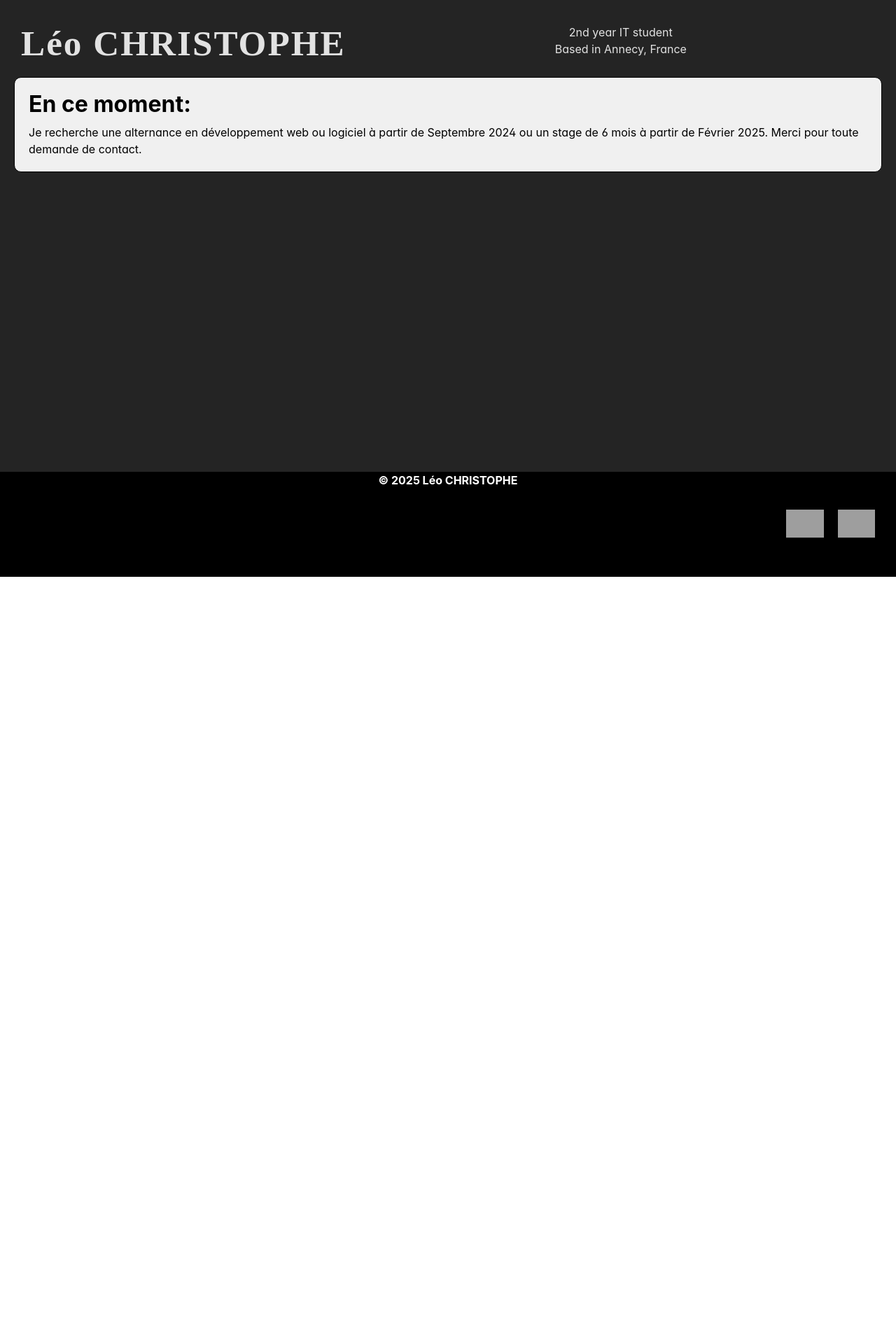
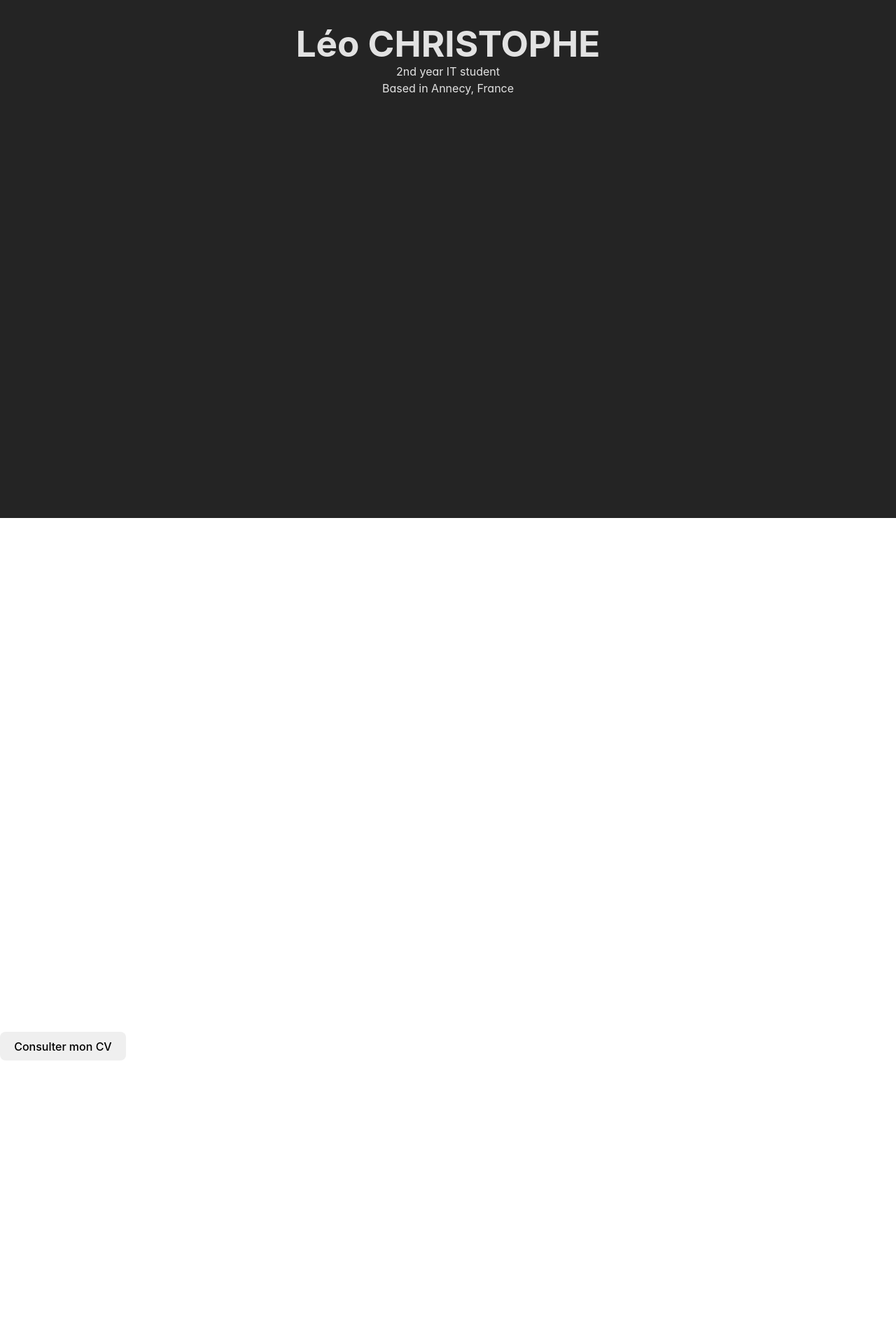
Before and after one commit to leo-christophe/portfolio, a Vue app: page / in a window 1280 px wide. Shown: the part 60-1980 px from the top of the page at 70% size. Before the commit the page ends 884 px from the top, so only its background shows below. Built offline with nearby package versions, Linux system fonts and the light colour scheme; grey boxes are pictures that could not be loaded.

Commit message:
added pages

```diff
--- /dev/null
+++ b/src/components/Home/HomeContact.vue
@@ -0,0 +1,10 @@
+<template>
+
+</template>
+
+<script>
+
+</script>
+
+<style scoped>
+</style>
--- /dev/null
+++ b/src/components/Home/HomeSkills.vue
@@ -0,0 +1,10 @@
+<template>
+
+</template>
+
+<script>
+
+</script>
+
+<style scoped>
+</style>
--- /dev/null
+++ b/src/components/Home/HomeStart.vue
@@ -0,0 +1,16 @@
+<script setup>
+</script>
+
+<template>
+    <div id="welcome">
+        <div id="text">
+            <h1>Léo CHRISTOPHE</h1>
+            <p>2nd year IT student</p>
+            <p>Based in Annecy, France</p>
+        </div>
+    </div>
+</template>
+
+<style scoped>
+
+</style>
--- a/src/views/home.vue
+++ b/src/views/home.vue
@@ -1,6 +1,10 @@
 <script setup>
 import { onMounted, onUnmounted, ref } from 'vue';
-import DocumentViewer from '../components/DocumentViewer.vue'
+import DocumentViewer from '../components/Home/DocumentViewer.vue'
+import HomeContact from '../components/Home/HomeContact.vue'
+import HomeSkills from '../components/Home/HomeSkills.vue'
+import HomeStart from '../components/Home/HomeStart.vue'
+
 import News from '../components/News.vue'
 import {COULEUR_MENU_SELECTIONNE, COULEUR_MENU_BASIC} from '../data/const'
 
@@ -17,24 +21,32 @@ onUnmounted(() => {
 </script>
 
 <template>
-
-    <div id="welcome">
-        <div id="text">
-            <h1>Léo CHRISTOPHE</h1>
-            <p>2nd year IT student</p>
-            <p>Based in Annecy, France</p>
-        </div>
+    <div class="pageSection">
+        <HomeStart></HomeStart>
     </div>
-
-    <News></News>
-
-    <!-- <DocumentViewer/> -->
-
-
+    <div class="pageSection">
+        <HomeSkills></HomeSkills>
+    </div>
+    <div class="pageSection">
+        <button>Consulter mon CV</button>
+        <HomeContact></HomeContact>
+    </div>
 
 </template>
 
 <style scoped>
+    .pageSection{
+        height:720px;
+    }
+
+    .fade-enter-active, .fade-leave-active {
+    transition: opacity 0.5s;
+    }
+
+    .fade-enter, .fade-leave-to /* .fade-leave-active in <2.1.8 */ {
+    opacity: 0;
+    }
+
     @font-face {
     font-family: 'goodtimes';
         src:  url('goodtimes.otf') format('otf')
```
Also changed, not shown: src/components/Home/DocumentViewer.vue (renamed from src/components/DocumentViewer.vue).
